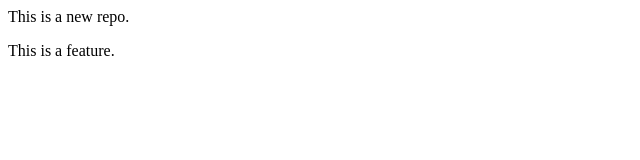
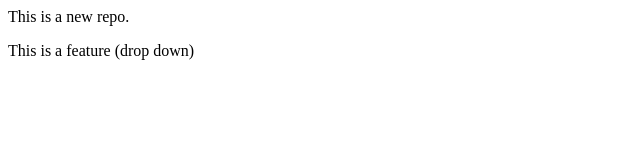
Before and after one commit to fazilahamad17/localrepo, a plain HTML site: page index.html in a window 1280 px wide. Shown: the full height of the page, 0-640 px from the left. Drawn offline with Linux system fonts and the light colour scheme.

Commit message:
Add drop down

```diff
--- a/index.html
+++ b/index.html
@@ -1,2 +1,2 @@
 <p>This is a new repo.</p>
-<p>This is a feature.</p>
+<p>This is a feature (drop down)</p>
```
